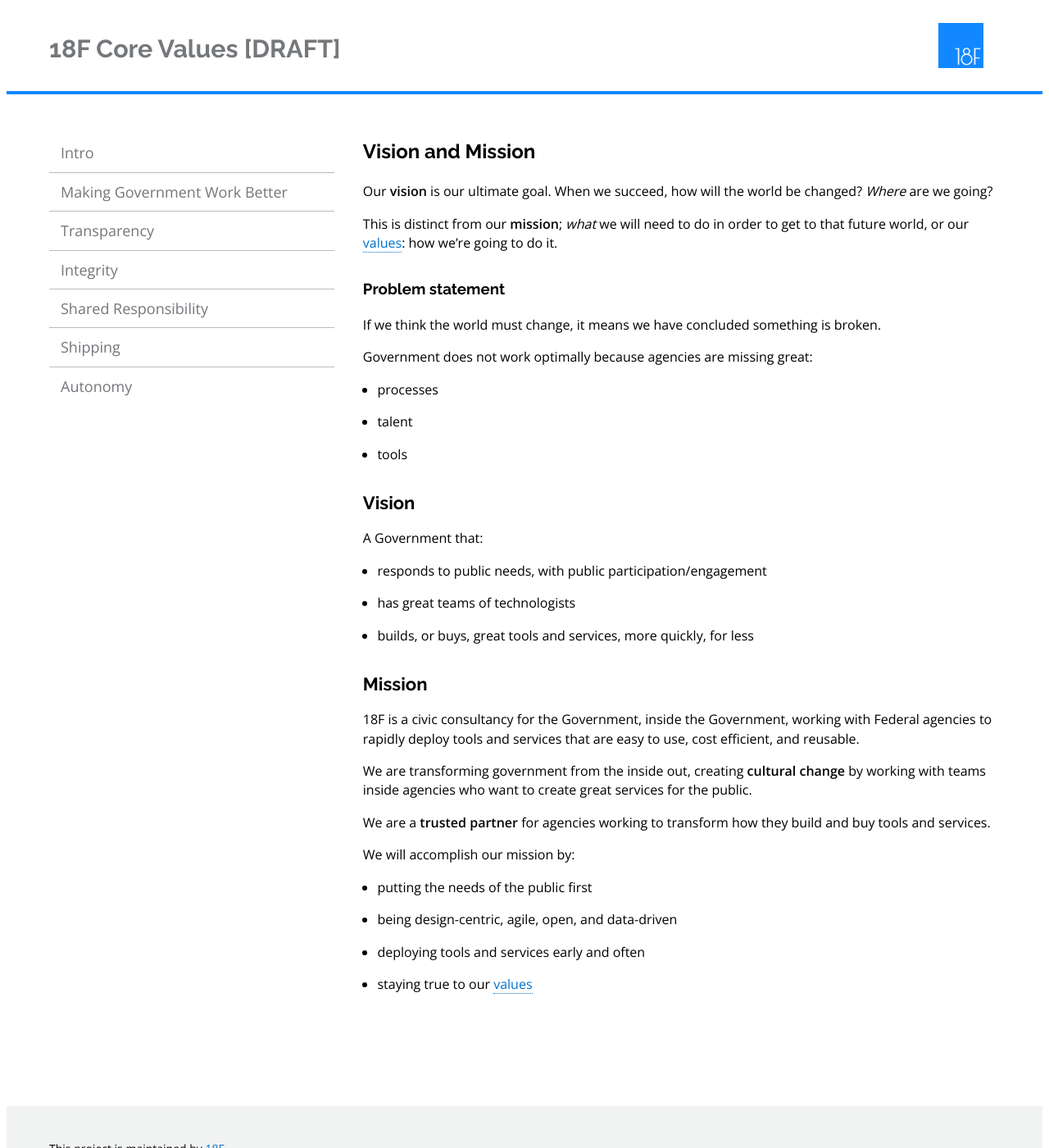
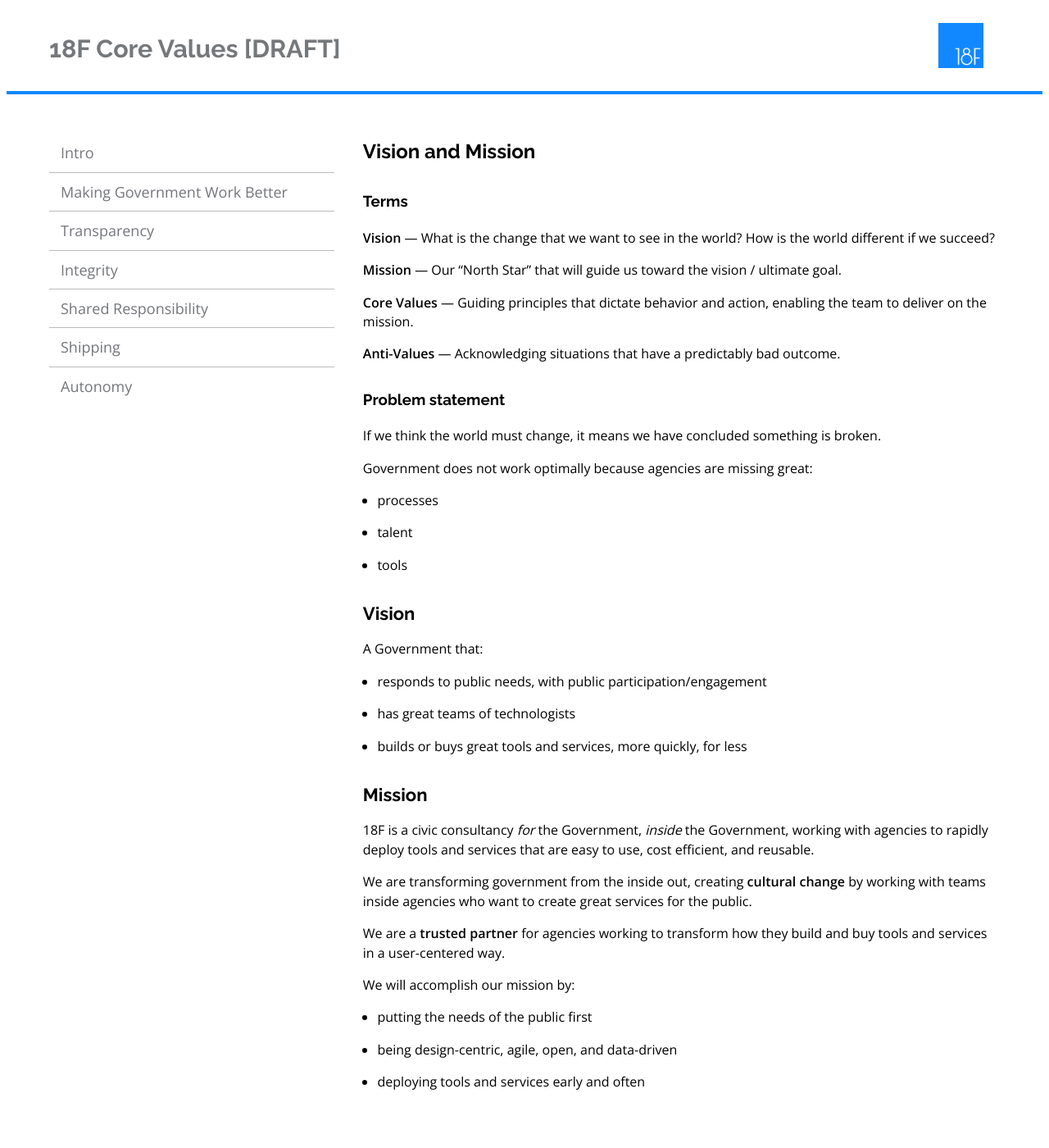
Before and after one commit to 18F/core-values, a Jekyll site: the page built from pages/vision-mission.md, in a window 1280 px wide and 1400 px high. Shown: the whole window at 82% size. Built offline with Jekyll 4.4.1, drawn with Linux system fonts in a browser that asks for light colours; nearby versions of some CDN libraries; Markdown is read by kramdown in place of the engine named in the settings.

Commit message:
Add terms, minor edits.

```diff
--- a/pages/vision-mission.md
+++ b/pages/vision-mission.md
@@ -4,9 +4,14 @@ permalink: vision-mission/
 title: Vision and Mission
 ---
 
-Our **vision** is our ultimate goal. When we succeed, how will the world be changed? _Where_ are we going?
+### Terms
+**Vision** — What is the change that we want to see in the world? How is the world different if we succeed?
 
-This is distinct from our **mission**; _what_ we will need to do in order to get to that future world, or our [values](core-values/index.html): how we're going to do it.
+**Mission** — Our “North Star” that will guide us toward the vision / ultimate goal.
+
+**Core Values** — Guiding principles that dictate behavior and action, enabling the team to deliver on the mission.
+
+**Anti-Values** — Acknowledging situations that have a predictably bad outcome.
 
 ### Problem statement
 
@@ -24,19 +29,19 @@ A Government that:
 
 * responds to public needs, with public participation/engagement
 * has great teams of technologists
-* builds, or buys, great tools and services, more quickly, for less
+* builds or buys great tools and services, more quickly, for less
 
 ## Mission
 
-18F is a civic consultancy for the Government, inside the Government, working with Federal agencies to rapidly deploy tools and services that are easy to use, cost efficient, and reusable.
+18F is a civic consultancy _for_ the Government, _inside_ the Government, working with agencies to rapidly deploy tools and services that are easy to use, cost efficient, and reusable.
 
 We are transforming government from the inside out, creating **cultural change** by working with teams inside agencies who want to create great services for the public.
 
-We are a **trusted partner** for agencies working to transform how they build and buy tools and services.
+We are a **trusted partner** for agencies working to transform how they build and buy tools and services in a user-centered way.
+
 
 We will accomplish our mission by:
 
 * putting the needs of the public first
 * being design-centric, agile, open, and data-driven
 * deploying tools and services early and often
-* staying true to our [values](core-values/index.html)
```
